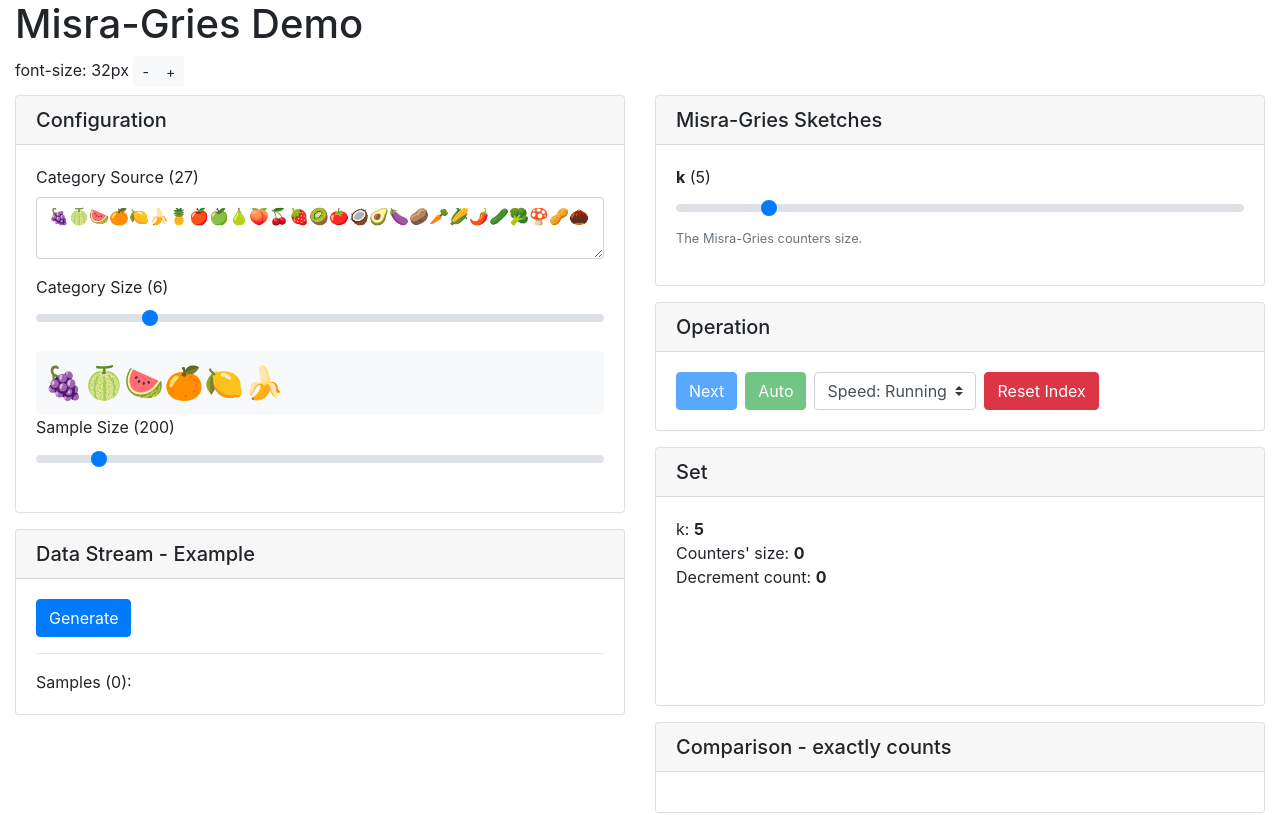
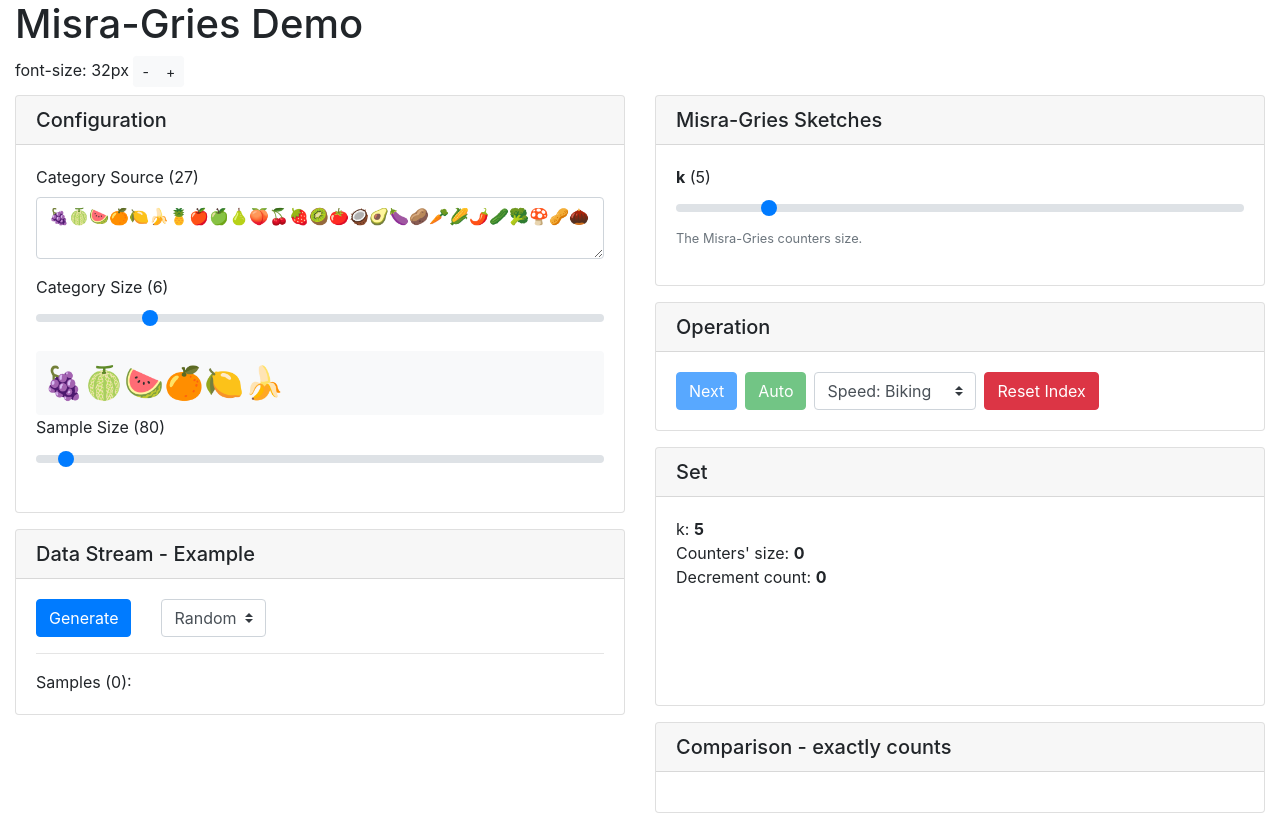
Before and after one commit to e10101/sketches, an Angular app: page / in a window 1280 px wide. Shown: the top 815 px of the page. Built offline with nearby package versions, Linux system fonts and the light colour scheme.

Commit message:
Add sample generator and sample type etc.

```diff
--- a/src/app/misra-gries/misra-gries.component.html
+++ b/src/app/misra-gries/misra-gries.component.html
@@ -46,7 +46,18 @@
         <h5 class="card-header">Data Stream - Example</h5>
         <div class="card-body">
           <form>
-            <button class="btn btn-primary" (click)="onGenerateSample()">Generate</button>
+            <div class="row">
+              <div class="col-auto">
+                <button class="btn btn-primary" (click)="onGenerateSample()">Generate</button>
+              </div>
+              <div class="col-auto">
+                <select class="custom-select" [(ngModel)]="sampleTypeOption" name="sampleType">
+                  <option [ngValue]="option" *ngFor="let option of sampleTypeOptions;">
+                    {{option.label}}
+                  </option>
+                </select>
+              </div>
+            </div>
           </form>
 
           <hr>
--- a/src/app/misra-gries/misra-gries.component.ts
+++ b/src/app/misra-gries/misra-gries.component.ts
@@ -7,6 +7,18 @@
 import {
   Item,
 } from './item';
+import { SampleGenerator } from './sample-generator';
+import { SampleType, SampleGeneratorType } from './sample-generator-type';
+
+export class SampleTypeOption {
+  label: string;
+  type: SampleType;
+
+  constructor(label?: string, type: SampleType = SampleType.RANDOM) {
+    this.label = label;
+    this.type = type;
+  }
+}
 
 @Component({
   selector: 'app-misra-gries',
@@ -17,7 +29,7 @@
   public fruits = '🍇🍈🍉🍊🍋🍌🍍🍎🍏🍐🍑🍒🍓🥝🍅🥥🥑🍆🥔🥕🌽🌶🥒🥦🍄🥜🌰';
   public categorySize = 6;
   public _k = 5;
-  public sampleSize = 200;
+  public sampleSize = 80;
   public sample: Item[] = [];
 
   public fontSize = 32; // px
@@ -27,8 +39,14 @@
   public sketch: MisraGries;
 
   public isAutoNext = false;
-  public autoNextOffsetSeconds = 100;  // ms
+  public autoNextOffsetSeconds = 10;  // ms
   private autoNextTimer = null;
+
+  public sampleTypeOptions = [
+    new SampleTypeOption('Random', SampleType.RANDOM),
+    new SampleTypeOption('Repeat', SampleType.REPEAT),
+  ];
+  public sampleTypeOption: SampleTypeOption = this.sampleTypeOptions[0];
 
   public get k(): number {
     return this._k;
@@ -59,8 +77,6 @@
     return sorted;
   }
 
-
-
   constructor() {
     this.sketch = new MisraGries(this.k);
   }
@@ -68,14 +84,7 @@
   ngOnInit(): void { }
 
   onGenerateSample() {
-    const sample: Item[] = [];
-    for (let i = 0; i < this.sampleSize; i++) {
-      const label = _.sample(this.categoryList);
-      sample.push(new Item(label, i + 1));
-    }
-
-
-    this.sample = sample;
+    this.sample = SampleGenerator.gen(this.sampleSize, this.categoryList, new SampleGeneratorType(this.sampleTypeOption.type));
 
     this.cleanIndexAndSketch();
   }
--- /dev/null
+++ b/src/app/misra-gries/sample-generator-type.ts
@@ -0,0 +1,14 @@
+export enum SampleType {
+  RANDOM,
+  REPEAT,
+}
+
+export class SampleGeneratorType {
+  public type: SampleType;
+  public options: any;
+
+  constructor(type: SampleType, options?: any) {
+    this.type = type;
+    this.options = options;
+  }
+}
--- /dev/null
+++ b/src/app/misra-gries/sample-generator.ts
@@ -0,0 +1,62 @@
+import * as _ from 'lodash';
+
+import {
+  SampleGeneratorType, SampleType,
+} from './sample-generator-type';
+import {
+  Item,
+} from './item';
+
+export class SampleGenerator {
+  public static gen(
+    sampleSize: number,
+    categories: string[],
+    sampleType: SampleGeneratorType
+  ) {
+    let sample: Item[] = [];
+
+    switch (sampleType.type) {
+      case SampleType.RANDOM:
+        sample = SampleGenerator.genRandom(sampleSize, categories);
+        break;
+      case SampleType.REPEAT:
+        sample = SampleGenerator.genRepeat(sampleSize, categories);
+        break;
+      default:
+        // Default use the random sample
+        sample = SampleGenerator.genRandom(sampleSize, categories);
+        break;
+    }
+
+    return sample;
+  }
+
+  public static genRandom(sampleSize: number, categories: string[]) {
+    const sample: Item[] = [];
+
+    for (let i = 0; i < sampleSize; i++) {
+      const label = _.sample(categories);
+      sample.push(new Item(label, i + 1));
+    }
+
+    return sample;
+  }
+
+  public static genRepeat(sampleSize: number, categories: string[]) {
+    const sample: Item[] = [];
+    const cl = categories.length;
+
+    let j = 0;
+    for (let i = 0; i < sampleSize && j < categories.length; i++) {
+      const category = categories[j];
+      sample.push(new Item(category, i + 1));
+
+      j++;
+      if (j >= categories.length) {
+        j = 0;
+      }
+    }
+
+    return sample;
+  }
+}
```
Also changed, not shown: 1 other file (tests, documents, lock files or other folders).
